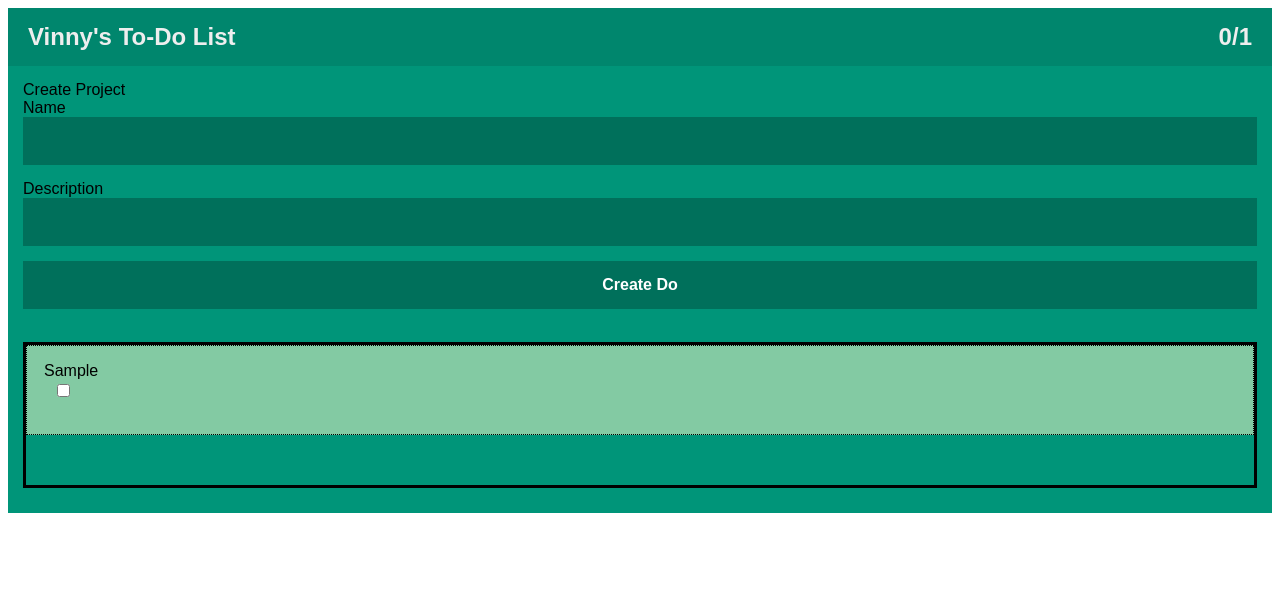
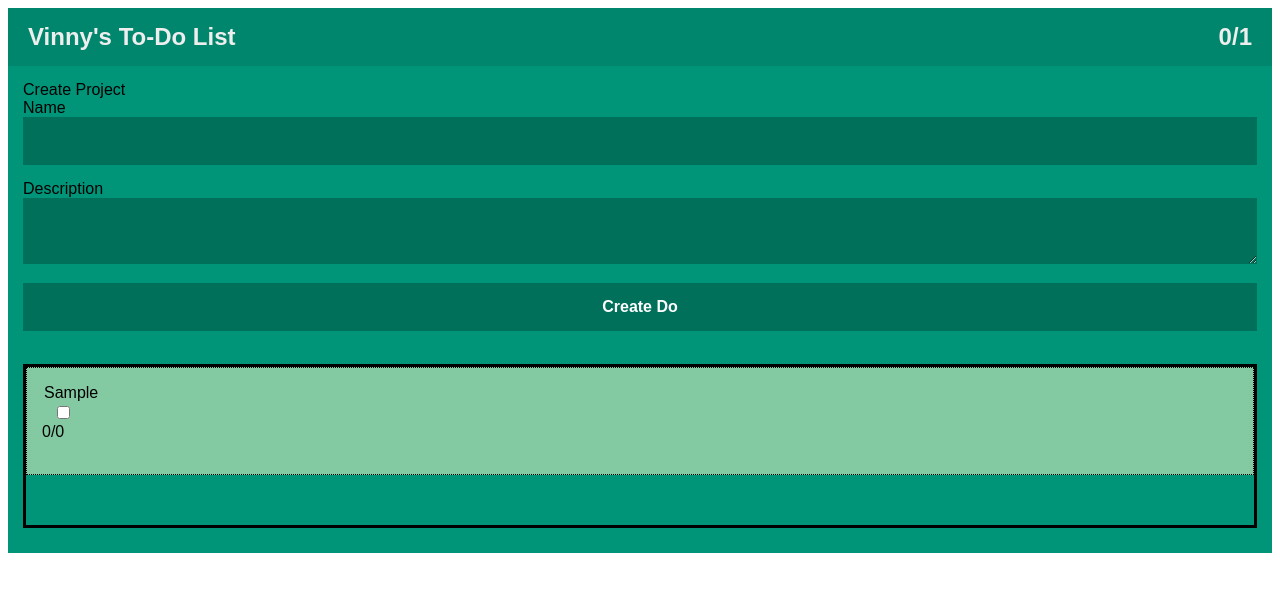
Before and after one commit to ROOTBEER626/svelte-app-Working-, a Svelte app: page / in a window 1280 px wide. Both pictures are taken after typing "Sample", "Sample" into the empty fields and a click on the button "Create Do". Shown: the top 592 px of the page. Built offline with nearby package versions, Linux system fonts and the light colour scheme.

Commit message:
Put in a header in the toDoList + more pretty

```diff
--- a/src/quickList/Item.svelte
+++ b/src/quickList/Item.svelte
@@ -3,8 +3,12 @@
   import Do from "../Do.js";
   import NewDo from "./newDo.svelte";
   import ToDo from "./ToDo.svelte";
+  import PHeader from "./PHeader.svelte"
 
   export let id, name, description, complete, todos;
+
+  $: doCount = todos.length;
+  $: completedDoCount = todos.filter((item) => item.complete).length;
 
   const dispatch = createEventDispatcher();
 
@@ -175,6 +179,9 @@
         bind:checked={complete}
         on:change={() => triggerUpdate()} />
     </div>
+    <div class="howMany" >
+      <span> {completedDoCount}/{doCount} </span>
+    </div>
     <br/>
     <div class="description" >
       <textarea
@@ -187,6 +194,7 @@
   </div>
   <div class=todos  >
     <NewDo on:newToDo={handleNewToDo} />
+    <div> {name} To-Do List</div>
     {#each ToDosSorted as todo (todo)}
       <ToDo {...todo} on:updateDo={handleUpdateToDo} on:deleteDo={handleDeleteToDo} />
     {:else}
--- a/src/quickList/PHeader.svelte
+++ b/src/quickList/PHeader.svelte
@@ -0,0 +1,25 @@
+<script>
+  import todos from "./Item.svelte";
+  import name from "./Item.svelte";
+
+  $: doCount = todos.length;
+  $: completedDoCount = 5;
+</script>
+
+<style>
+  .PHeader {
+    display: flex;
+    justify-content: space-between;
+    align-items: center;
+    padding: 15px 20px;
+    color: #eeeeee;
+    font-weight: bold;
+    font-size: 1.5em;
+    background: rgba(0, 0, 0, 0.1);
+  }
+</style>
+
+<div class="PHeader">
+  <div> {name} To-Do List</div>
+  <span> {completedDoCount}/{doCount} </span>
+</div>
--- a/src/quickList/ToDo.svelte
+++ b/src/quickList/ToDo.svelte
@@ -105,7 +105,7 @@
         </div>
         <br/>
         <div class="description" >
-          <input
+          <textarea
             class="todo-description"
             type ="text"
             bind:value={description}
--- a/src/quickList/newDo.svelte
+++ b/src/quickList/newDo.svelte
@@ -33,6 +33,20 @@
     cursor: pointer;
   }
 
+  textarea {
+    box-sizing: border-box;
+    margin-bottom: 15px;
+    padding: 15px;
+    border: none;
+    outline: none;
+    width: 100%;
+    background: rgba(0, 0, 0, 0.25);
+    color: #ffffff;
+    font-weight: bold;
+    font-size: 1em;
+    cursor: pointer;
+  }
+
   input,
   input::placeholder {
     color: #ffffff;
@@ -46,6 +60,6 @@
  <label for="Name">Name</label>
  <input type='text' bind:value={name} /> <br/>
  <label for="Description">Description</label>
- <input type='text' bind:value={description} /> <br/>
+ <textarea type='text' bind:value={description} /> <br/>
  <input type='button' value='Create Do' on:click="{createDo}" />
  </form>
--- a/src/quickList/newItem.svelte
+++ b/src/quickList/newItem.svelte
@@ -33,6 +33,20 @@
     cursor: pointer;
   }
 
+  textarea {
+    box-sizing: border-box;
+    margin-bottom: 15px;
+    padding: 15px;
+    border: none;
+    outline: none;
+    width: 100%;
+    background: rgba(0, 0, 0, 0.25);
+    color: #ffffff;
+    font-weight: bold;
+    font-size: 1em;
+    cursor: pointer;
+  }
+
   input,
   input::placeholder {
     color: #ffffff;
@@ -46,6 +60,6 @@
  <label for="Name">Name</label>
  <input type='text' bind:value={name} /> <br/>
  <label for="Description">Description</label>
- <input type='text' bind:value={description} /> <br/>
+ <textarea type='text' bind:value={description} /> <br/>
  <input type='button' value='Create Do' on:click="{createDo}" />
  </form>
```
